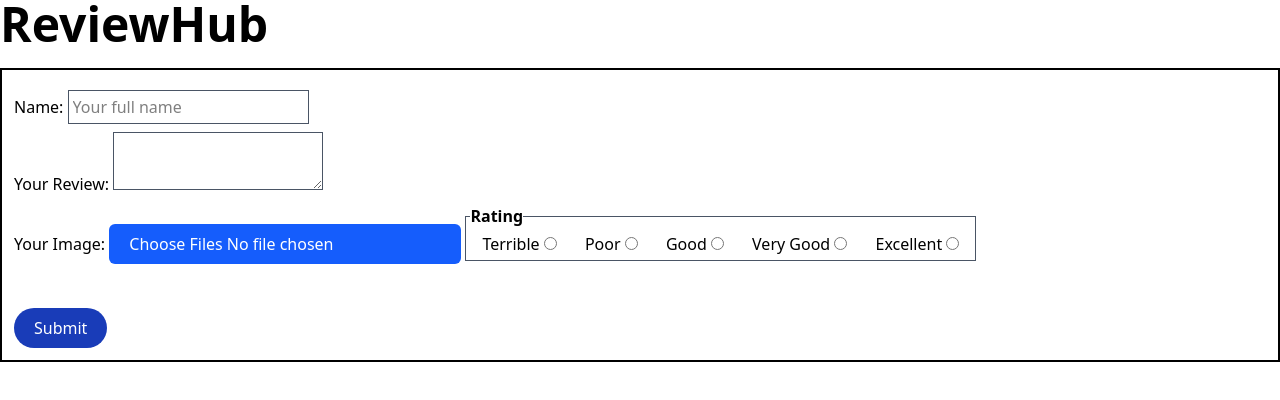
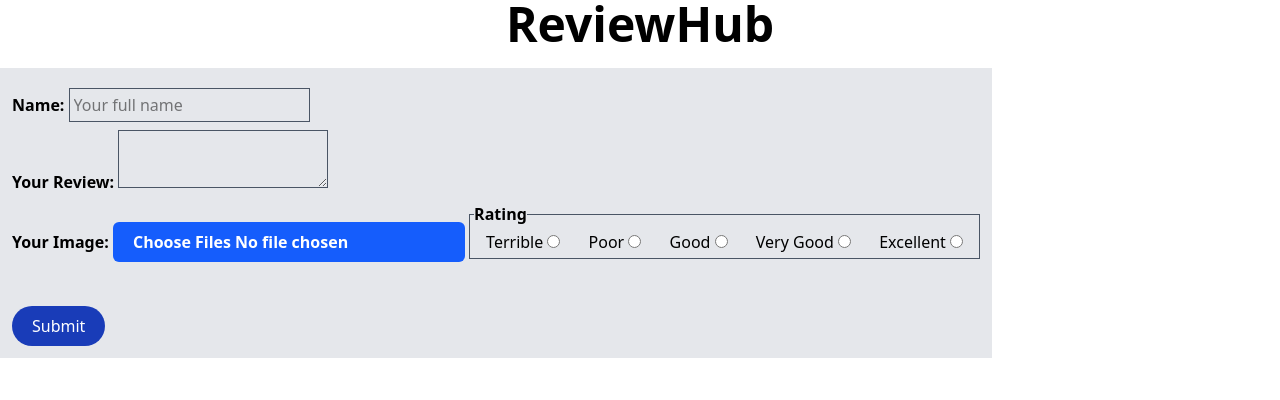
Before and after one commit to Phoenix-Domain/ReviewHub, a website built with Vite: page index.html in a window 1280 px wide. Built offline with nearby package versions, Linux system fonts and the light colour scheme.

Commit message:
Add additional styles

```diff
--- a/index.html
+++ b/index.html
@@ -7,25 +7,25 @@
   </head>
   <body>
     <header class="w-full mb-5">
-      <h1 class="font-bold text-5xl mx-auto">ReviewHub</h1>
+      <h1 class="font-bold text-5xl mx-auto text-center">ReviewHub</h1>
     </header>
     <main class="mt-5">
-      <form action="" class="border-2 p-3">
+      <form action="" class="p-3 bg-gray-200 max-w-fit">
         <!-- Name -->
-        <label for="name" class="block my-2">
+        <label for="name" class="block font-bold my-2">
           Name:
-          <input type="text" id="name" placeholder="Your full name" class="border-1 border-gray-600 p-1">
+          <input type="text" id="name" placeholder="Your full name" class="border-1 font-normal border-gray-600 p-1">
         </label>
 
         <!-- message -->
         <div class="block my-2">
-          <label for="review" class="my-2">Your Review:
+          <label for="review" class="my-2 font-bold">Your Review:
 
           </label>
           <textarea name="review" id="review" class="border-1 border-gray-600 p-1"></textarea>
         </div>
 
-        <label for="image"> Your Image:
+        <label for="image" class="font-bold"> Your Image:
           <input class="inline-block px-5 py-2 cursor-pointer bg-blue-600 text-white rounded-md transition-colors duration-300 hover:bg-purple-700 mb-6" title="Upload image" type="file" name="image" id="image" accept="image/*" multiple>
 
         </label>
```
